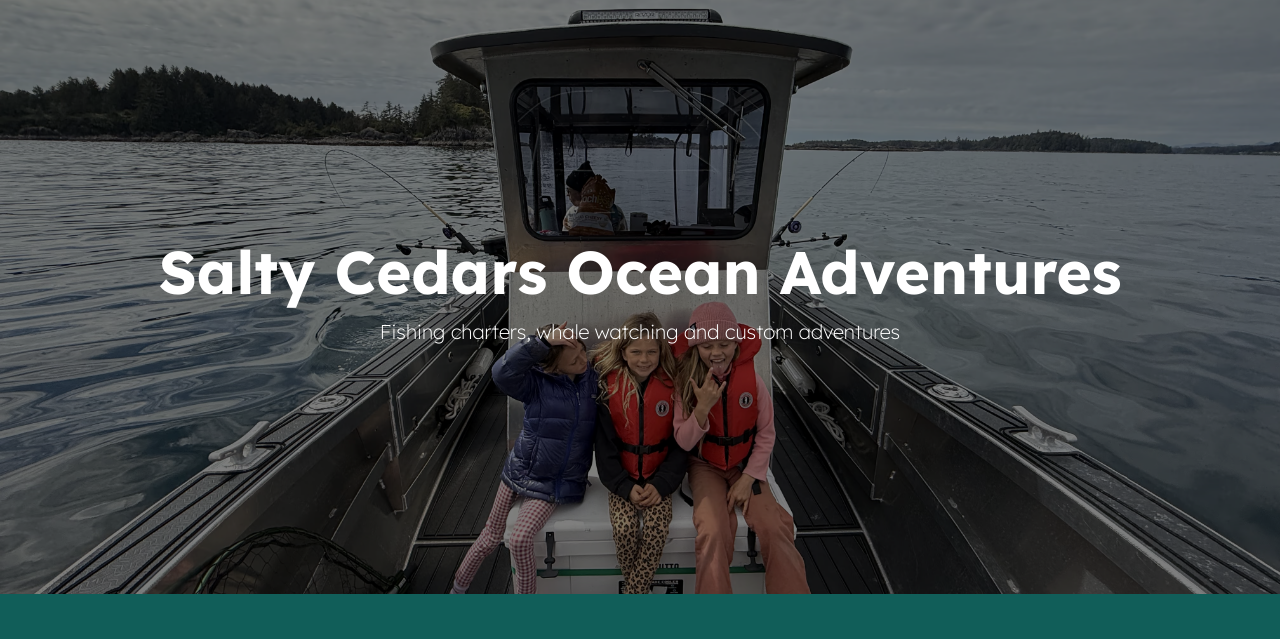
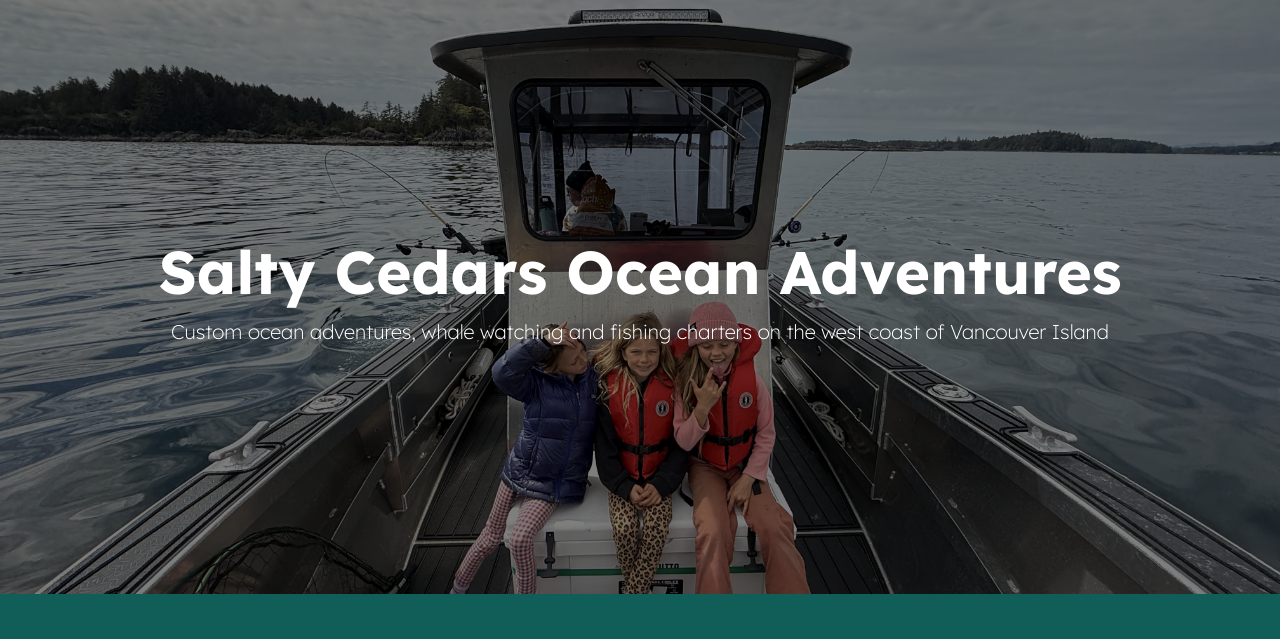
Before and after one commit to darrenterhune/saltycedars, a website: page adventures.html in a window 1280 px wide. Shown: the part 142-781 px from the top of the page. Drawn offline with nearby package versions, Linux system fonts and the light colour scheme.

Commit message:
Update titles and descriptions in heros

```diff
--- a/adventures.html
+++ b/adventures.html
@@ -10,7 +10,7 @@
     <meta name="robots" content="follow, index, max-snippet:-1, max-video-preview:-1, max-image-preview:large" />
     <link rel="icon" type="image/png" sizes="32x32" href="./images/favicons/favicon-32x32.png" />
     <link rel="icon" type="image/png" sizes="16x16" href="./images/favicons/favicon-16x16.png" />
-    <title>Salty Cedars Guest Suite &amp; Ocean Adventures - Ocean Charters</title>
+    <title>Salty Cedars Guest Suite &amp; Ocean Adventures - Ocean Charters, Whale Watching, Fishing</title>
     <link rel="preconnect" href="https://fonts.googleapis.com" />
     <link rel="preconnect" href="https://fonts.gstatic.com" crossorigin />
     <link href="https://fonts.googleapis.com/css2?family=Lexend+Deca:wght@200;400;700&display=swap" rel="stylesheet" />
@@ -65,7 +65,9 @@
       <div class="absolute inset-0 bg-black opacity-50"></div>
       <div class="absolute inset-0 flex flex-col justify-center items-center text-center text-white p-5">
         <h1 class="text-4xl font-bold sm:text-6xl mb-4">Salty Cedars Ocean Adventures</h1>
-        <p class="font-thin text-lg sm:text-xl">Fishing charters, whale watching and custom adventures</p>
+        <p class="font-thin text-lg sm:text-xl">
+          Custom ocean adventures, whale watching and fishing charters on the west coast of Vancouver Island
+        </p>
       </div>
     </header>
     <section class="bg-teal-800 py-12 text-white">
```
Also changed, not shown: index.html (+0 -1 lines), suite.html (+1 -1 lines).
